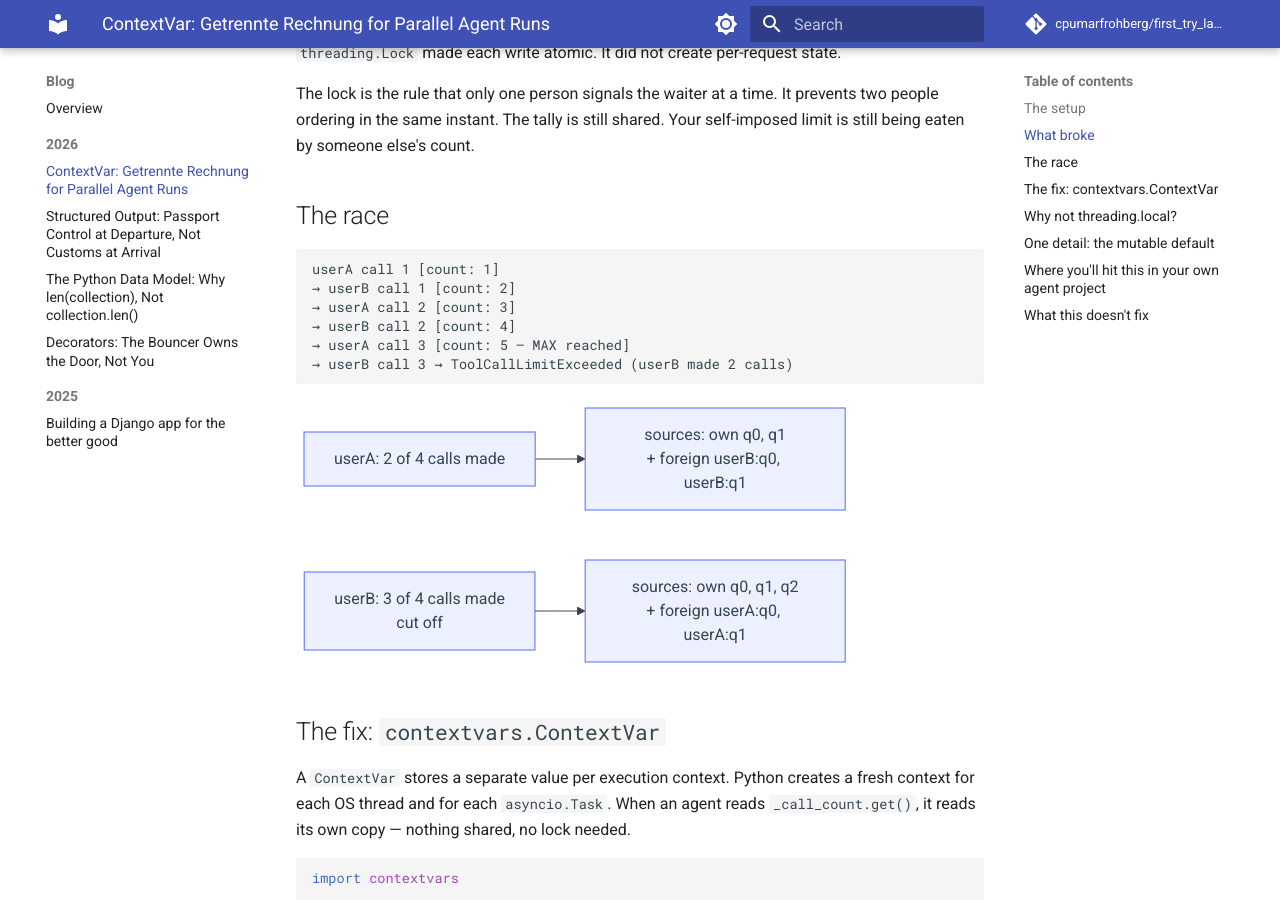
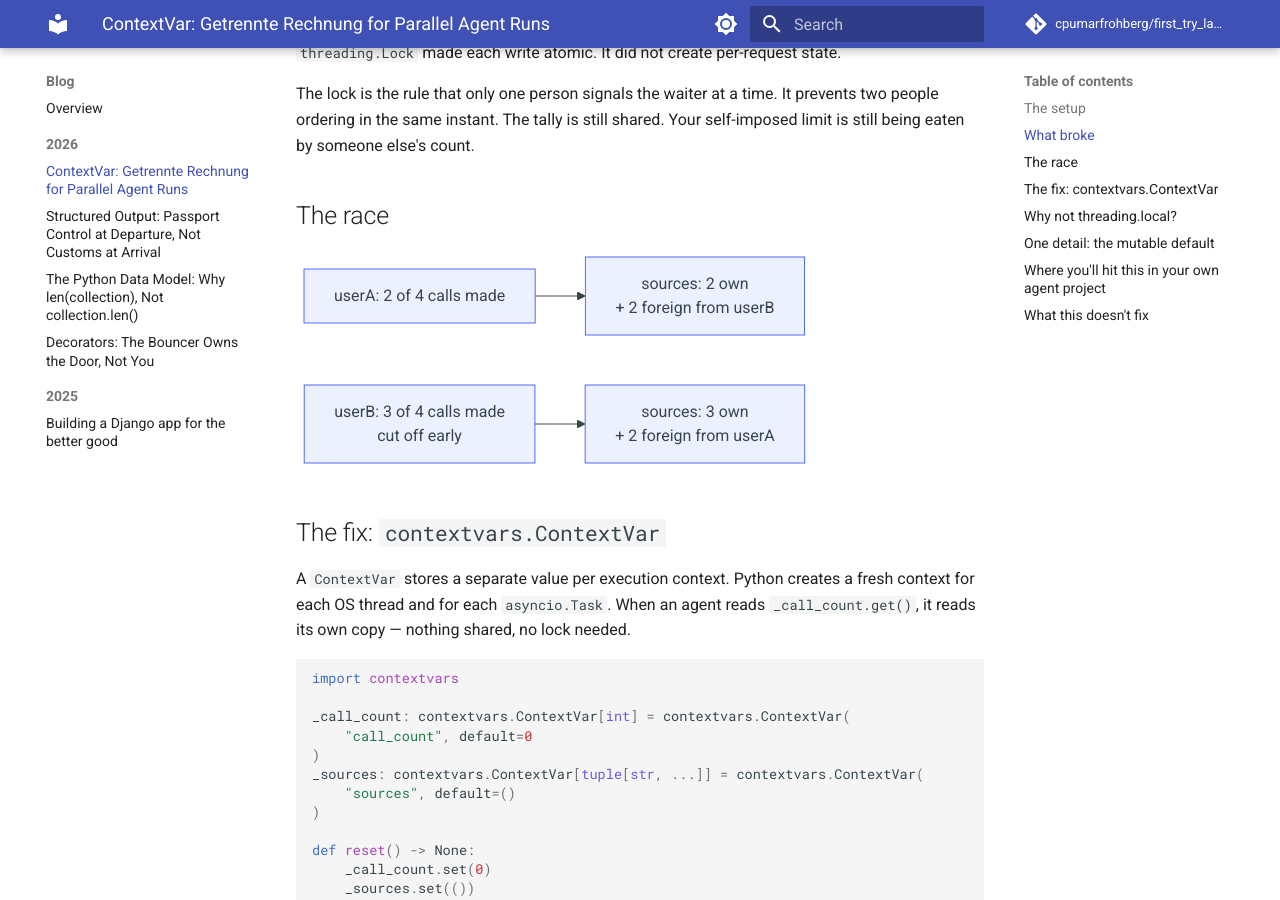
Before and after one commit to cpumarfrohberg/first_try_landed, an MkDocs documentation site: the page built from docs/blog/posts/contextvars.md, in a window 1280 px wide and 900 px high, scrolled down 1575 px. Built offline with MkDocs 1.6.1 and Material for MkDocs 9.7.7, drawn with Linux system fonts in a browser that asks for light colours; comment, search, counter and statistics services are not loaded.

Commit message:
Remove duplicate race timeline and clarify mermaid diagram
Delete text-based race condition timeline (duplicates Bob's article) and simplify mermaid diagram by replacing unexplained query IDs (q0, q1) with clearer "own/foreign" counts.

````diff
--- a/docs/blog/posts/contextvars.md
+++ b/docs/blog/posts/contextvars.md
@@ -48,19 +48,10 @@ The lock is the rule that only one person signals the waiter at a time. It preve
 
 ## The race
 
-```
-userA call 1 [count: 1]
-→ userB call 1 [count: 2]
-→ userA call 2 [count: 3]
-→ userB call 2 [count: 4]
-→ userA call 3 [count: 5 — MAX reached]
-→ userB call 3 → ToolCallLimitExceeded (userB made 2 calls)
-```
-
 ```mermaid
 flowchart LR
-    A[userA: 2 of 4 calls made] --> B[sources: own q0, q1\n+ foreign userB:q0, userB:q1]
-    C[userB: 3 of 4 calls made\ncut off] --> D[sources: own q0, q1, q2\n+ foreign userA:q0, userA:q1]
+    A[userA: 2 of 4 calls made] --> B[sources: 2 own\n+ 2 foreign from userB]
+    C[userB: 3 of 4 calls made\ncut off early] --> D[sources: 3 own\n+ 2 foreign from userA]
 ```
 
 ## The fix: `contextvars.ContextVar`
````
